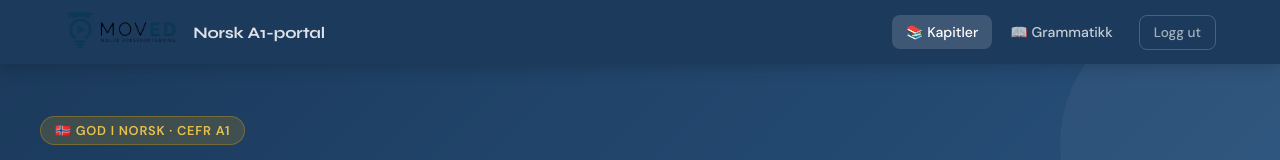
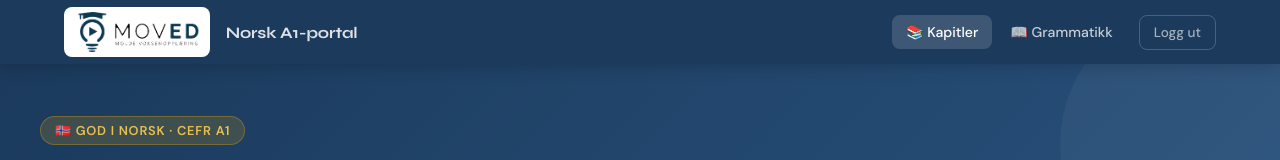
Before and after one commit to IvarMolde/MovedA1, a website: page public/index.html in a window 1280 px wide. Shown: the top 160 px of the page. Drawn offline with Linux system fonts and the light colour scheme; no server answers.

Commit message:
Enhance topbar logo styling and image size
Updated topbar logo styles and adjusted image height.

```diff
--- a/public/index.html
+++ b/public/index.html
@@ -28,7 +28,8 @@
     padding: 0 24px;
     display: flex; align-items: center; gap: 16px; height: 64px;
   }
-  .topbar-logo img { height: 36px; width: auto; }
+  .topbar-logo { background: white; border-radius: 8px; padding: 5px 10px; display: inline-flex; align-items: center; }
+  .topbar-logo img { height: 40px; width: auto; display: block; }
   .topbar-title {
     font-family: 'Syne', sans-serif; font-size: 1rem; font-weight: 700;
     color: rgba(255,255,255,0.85); letter-spacing: -0.01em;
```
